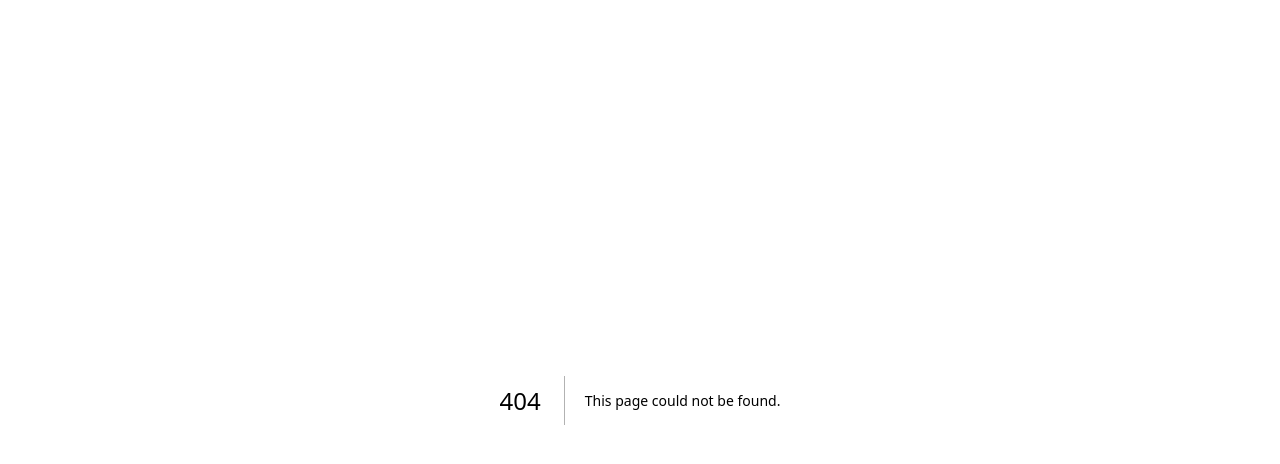
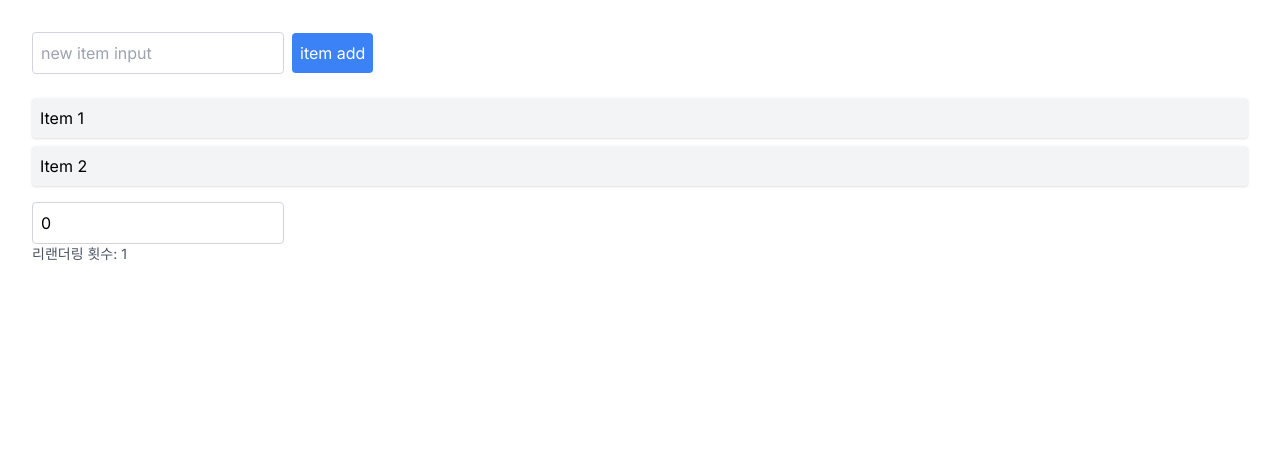
Before and after one commit to jeong-jihyun/my-next-app, a Next.js app: page /list-rendering-callback in a window 1280 px wide. Before the commit this address had no page. Shown: the top 464 px of the page. Built offline with nearby package versions, Linux system fonts and the light colour scheme.

Commit message:
리스트 성능 최적화 : React.memo와 useCallback

```diff
--- /dev/null
+++ b/src/app/list-rendering-callback/list-callback.tsx
@@ -0,0 +1,63 @@
+"use client";
+import React, { useCallback, useEffect, useState } from "react";
+
+const ItemComponent = ({ content }: { content: string }) => {
+  return <li className="p-2 mb-2 bg-gray-100 rounded shadow">{content}</li>;
+};
+
+ItemComponent.displayName = "Item";
+
+export const Item = React.memo(ItemComponent);
+
+export default function ItemList() {
+  const [items, setItems] = useState(["Item 1", "Item 2"]);
+  const [renderCount, setRenderCount] = useState(0);
+
+  const [input, setInput] = useState("");
+  const [unrelatedInput, setUnrelatedInput] = useState(0);
+
+  /**
+   *
+   */
+  const handleAdd = useCallback(() => {
+    if (input) {
+      setItems((prevItems) => [...prevItems, input]);
+      setInput("");
+    }
+  }, [input]);
+
+  useEffect(() => {
+    setRenderCount((count) => count + 1);
+  }, [unrelatedInput]);
+
+  return (
+    <div className="p-4">
+      <input
+        type="text"
+        className="p-2 mb-2 border border-gray-300 rounded mr-2"
+        value={input}
+        onChange={(e) => setInput(e.target.value)}
+        placeholder="new item input"
+      />
+      <button
+        className="p-2 text-white bg-blue-500 rounded hover:bg-blue-600"
+        onClick={handleAdd}
+      >
+        item add
+      </button>
+      <ul className="mt-4">
+        {items.map((item, index) => (
+          <Item key={index} content={item} />
+        ))}
+      </ul>
+      <input
+        type="number"
+        className="p-2 mt-2 border border-gray-300 rounded"
+        value={unrelatedInput}
+        onChange={(e) => setUnrelatedInput(Number(e.target.value))}
+        placeholder="별도 입력 필드"
+      />
+      <p className="mb-4 text-sm text-gray-600">리랜더링 횟수: {renderCount}</p>
+    </div>
+  );
+}
--- /dev/null
+++ b/src/app/list-rendering-callback/page.tsx
@@ -0,0 +1,9 @@
+import ItemList from "./list-callback";
+
+export default function Home() {
+  return (
+    <main className="flex flex-col p-4 space-y-2">
+      <ItemList />
+    </main>
+  );
+}
```
